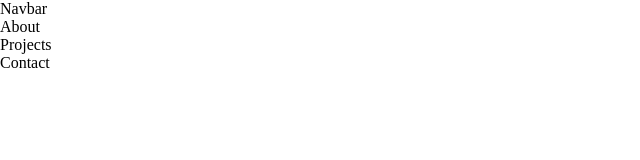
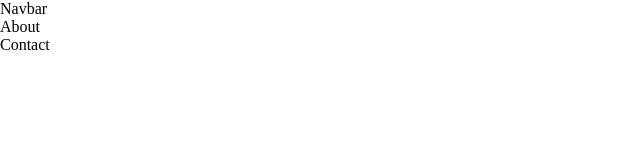
Before and after one commit to eliao13/web-portfolio-project, a React (Create React App) app: page / in a window 1280 px wide. Shown: the top 160 px of the page, without its empty margins (0-640 px from the left). Built offline with nearby package versions, Linux system fonts and the light colour scheme.

Commit message:
added section classnames

```diff
--- a/src/components/Projects.js
+++ b/src/components/Projects.js
@@ -1,6 +1,8 @@
 function Projects() {
   return (
-    <div>Projects</div>
+    <section className="projects">
+
+    </section>
   )
 }
 export default Projects
```
